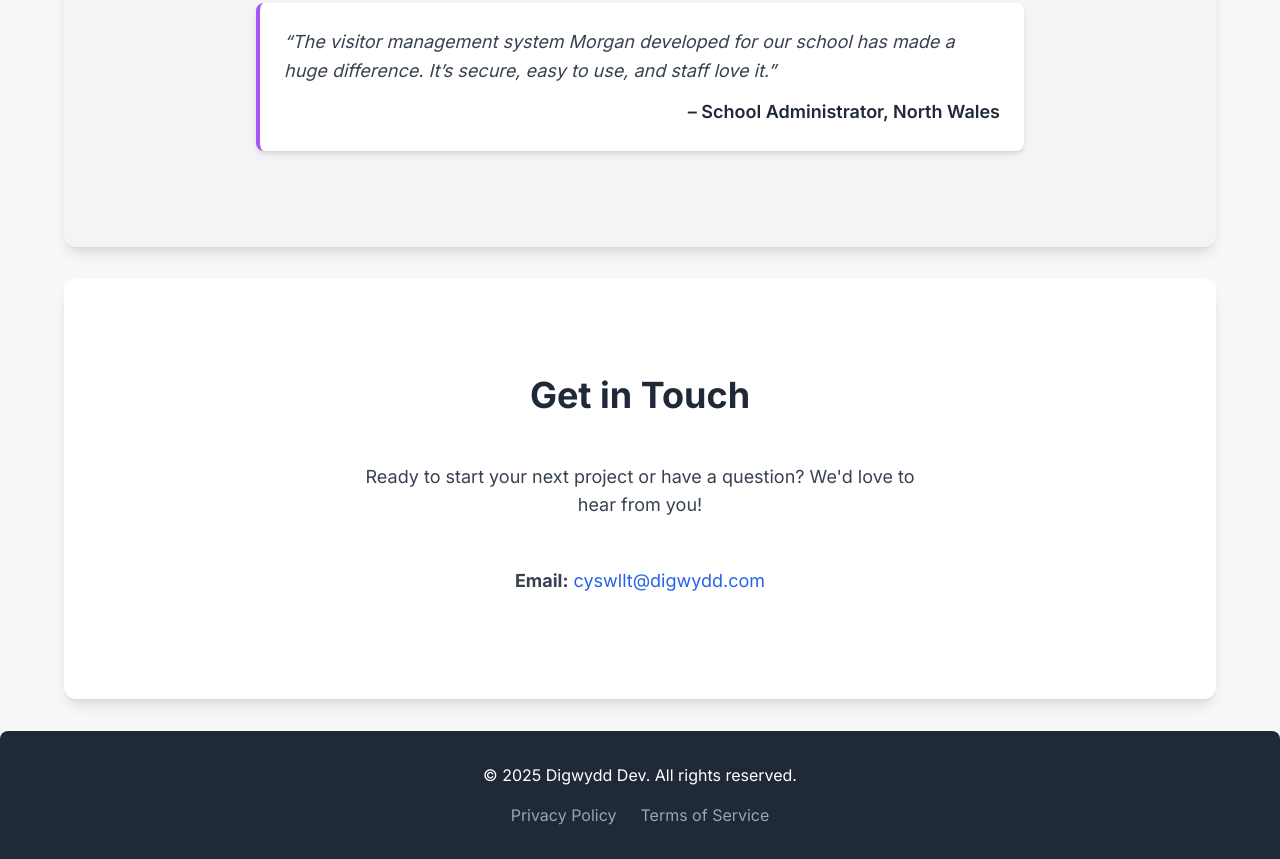
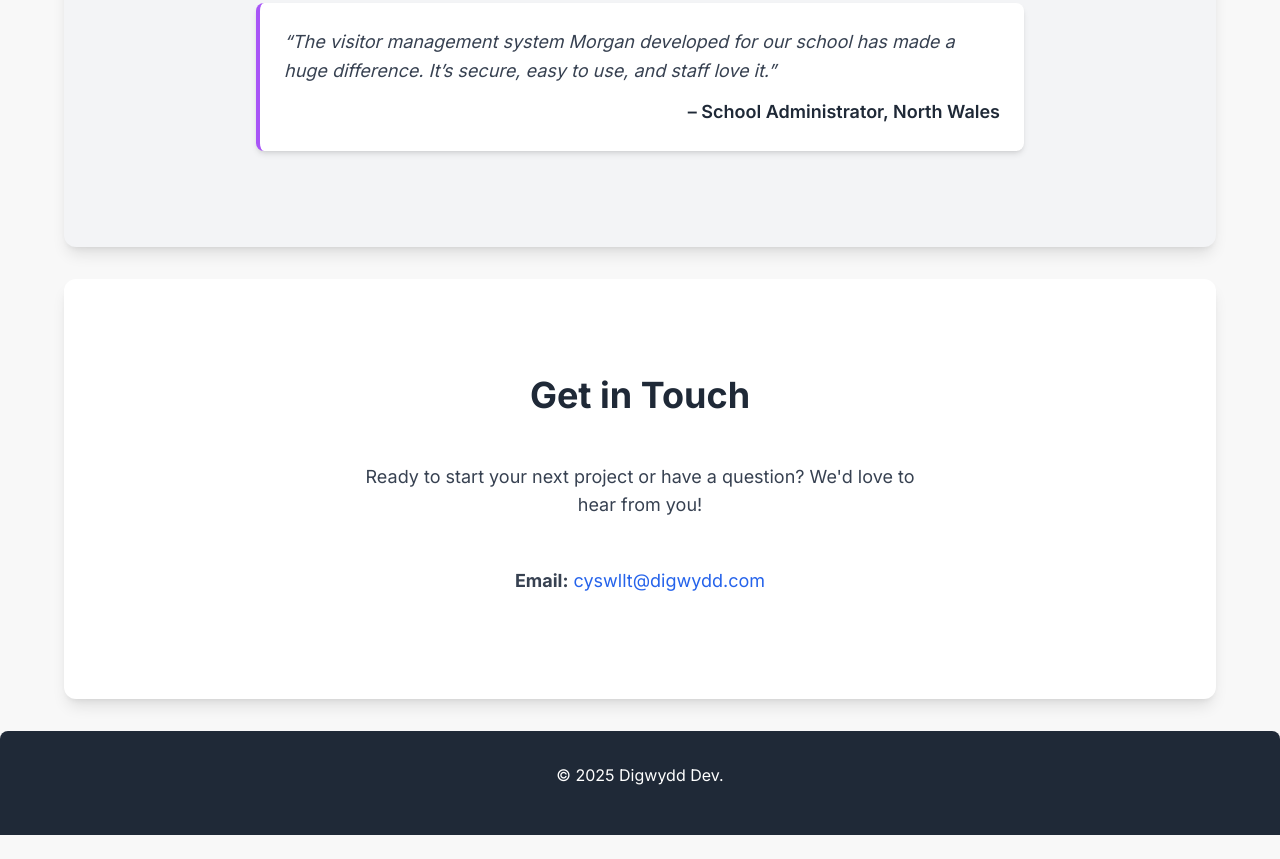
Before and after one commit to morganhuw/digwydd-dev, a plain HTML site: page index.html in a window 1280 px wide. Shown: the part 2372-3231 px from the top of the page. After the commit the page ends 3207 px from the top, so only its background shows below. Drawn offline with nearby package versions, Linux system fonts and the light colour scheme.

Commit message:
Update index.html

```diff
--- a/index.html
+++ b/index.html
@@ -170,10 +170,9 @@
 
     <!-- Footer Section -->
     <footer class="bg-gray-800 text-white py-8 px-4 md:px-8 lg:px-16 text-center rounded-t-lg">
-        <p>&copy; 2025 Digwydd Dev. All rights reserved.</p>
+        <p>&copy; 2025 Digwydd Dev.</p>
         <div class="flex justify-center space-x-6 mt-4">
-            <a href="#" class="text-gray-400 hover:text-white transition-colors duration-300">Privacy Policy</a>
-            <a href="#" class="text-gray-400 hover:text-white transition-colors duration-300">Terms of Service</a>
+
         </div>
     </footer>
 
```
